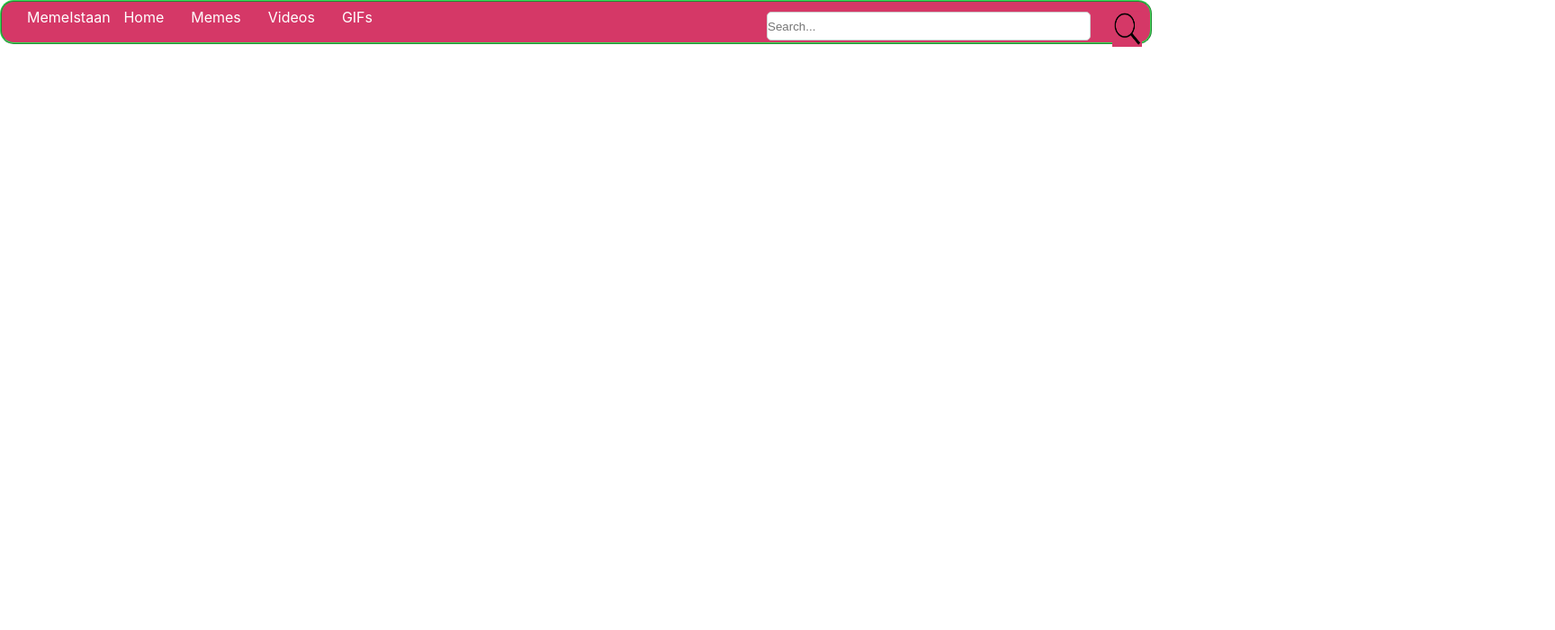
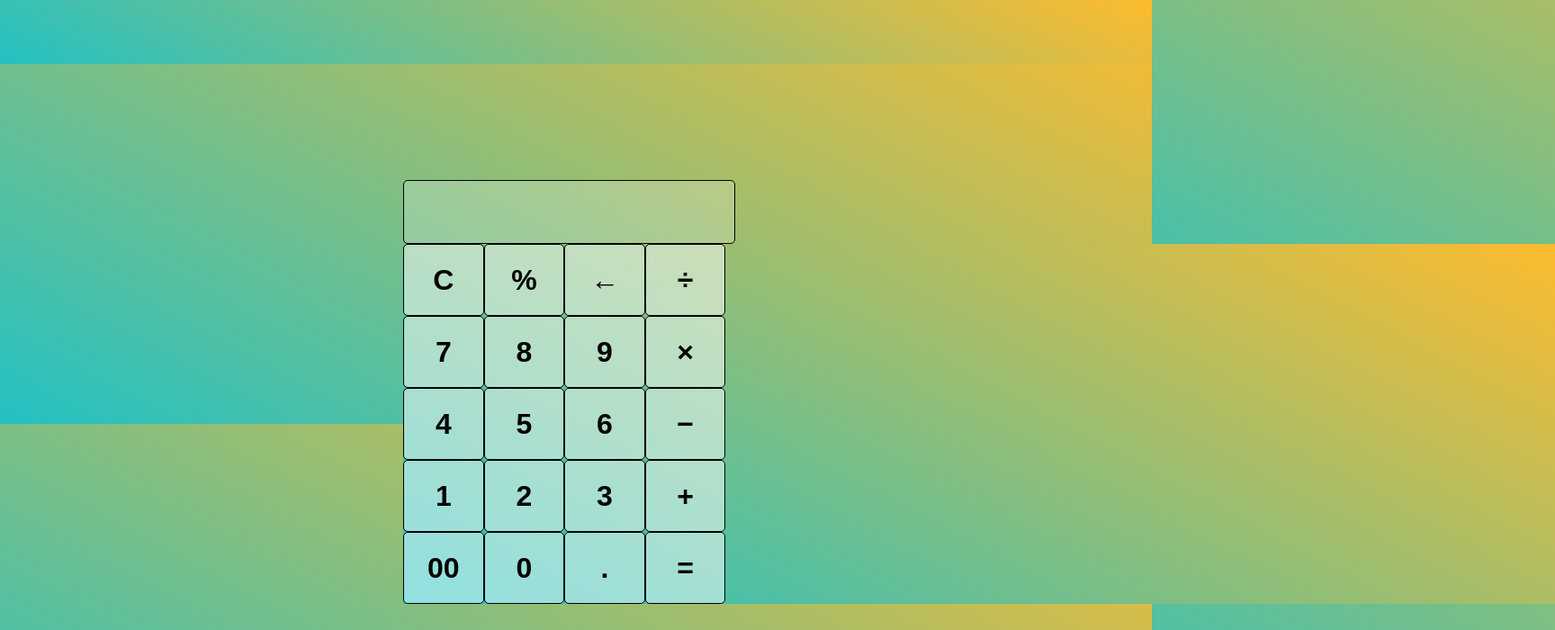
Before and after one commit to SohamDesai1/simple-calculator-react, a React (Create React App) app: page / in a window 1280 px wide. Shown: the top 700 px of the page at 90% size, 1728 px wide, since content can reach past the window. Built offline with nearby package versions, Linux system fonts and the light colour scheme.

Commit message:
Created Calculator layout

```diff
--- a/src/App.js
+++ b/src/App.js
@@ -1,10 +1,11 @@
+import Calculator from "./components/Calculator";
 import Navbar from "./components/Navbar";
 
 // import react from "react";
 function App() {
   return (
     <div>
-      <Navbar />
+      <Calculator/>
     </div>
   );
 }
--- /dev/null
+++ b/src/components/Calculator.css
@@ -0,0 +1,41 @@
+*:not(.calculator, .calculator-button, .calculator input) {
+    background: rgb(34, 193, 195);
+    background: linear-gradient(28deg, rgba(34, 193, 195, 1) 0%, rgba(253, 187, 45, 1) 100%);
+}
+
+.calculator .buttons {
+    /* display to center of screen */
+    transform: translate(35%, 25vh);
+    display: grid;
+    grid-template-rows: repeat(5, 10vh);
+    grid-template-columns: repeat(4, 7vw);
+}
+
+.calculator-button {
+    background:rgba(255, 255, 255, 0.5);
+    border: 1px solid #000;
+    border-radius: 5px;
+    font-size: 2em;
+    font-weight: bold;
+    padding: 0.5em;
+    text-align: center;
+    cursor: pointer;
+}
+
+.calculator-button:hover {
+    background-color: #000;
+    color: #fff;
+}
+
+.calculator input {
+    background: rgba(255, 255, 255, 0.2);
+    border: 1px solid #000;
+    width: 26.2%;
+    transform: translate(35vw, 25vh);
+    border-radius: 5px;
+    font-size: 2em;
+    font-weight: bold;
+    padding: 0.5em;
+    text-align: center;
+    cursor: pointer;
+}
--- /dev/null
+++ b/src/components/Calculator.js
@@ -0,0 +1,36 @@
+import React from "react";
+import "./Calculator.css";
+function Calculator() {
+  const [result, setResult] = React.useState("");
+  return (
+    <div className="calculator">
+      <form action="">
+        <input type="text" value={result} />
+      </form>
+      <div className="buttons">
+        <button className="calculator-button">C</button>
+        <button className="calculator-button">%</button>
+        <button className="calculator-button">&larr;</button>
+        <button className="calculator-button">&#247;</button>
+        <button className="calculator-button">7</button>
+        <button className="calculator-button">8</button>
+        <button className="calculator-button">9</button>
+        <button className="calculator-button">&times;</button>
+        <button className="calculator-button">4</button>
+        <button className="calculator-button">5</button>
+        <button className="calculator-button">6</button>
+        <button className="calculator-button">&minus;</button>
+        <button className="calculator-button">1</button>
+        <button className="calculator-button">2</button>
+        <button className="calculator-button">3</button>
+        <button className="calculator-button">+</button>
+        <button className="calculator-button">00</button>
+        <button className="calculator-button">0</button>
+        <button className="calculator-button">.</button>
+        <button className="calculator-button">=</button>
+      </div>
+    </div>
+  );
+}
+
+export default Calculator;
```
Also changed, not shown: 1 other file (tests, documents, lock files or other folders).
